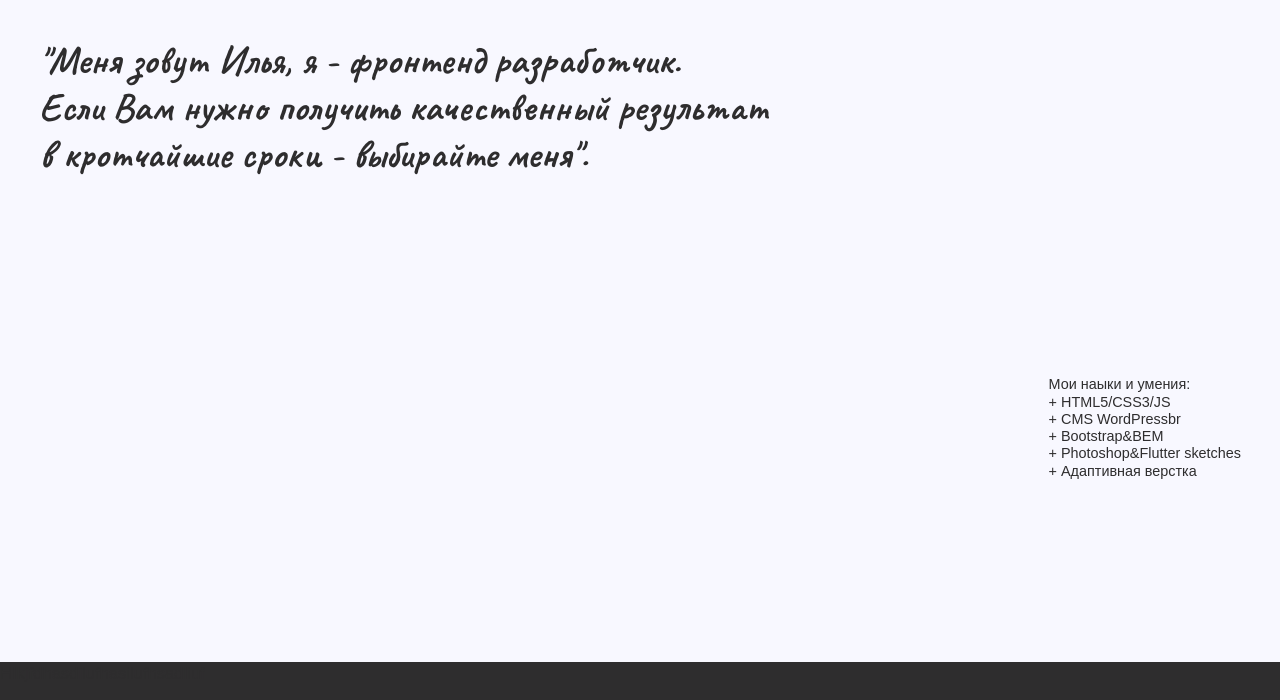
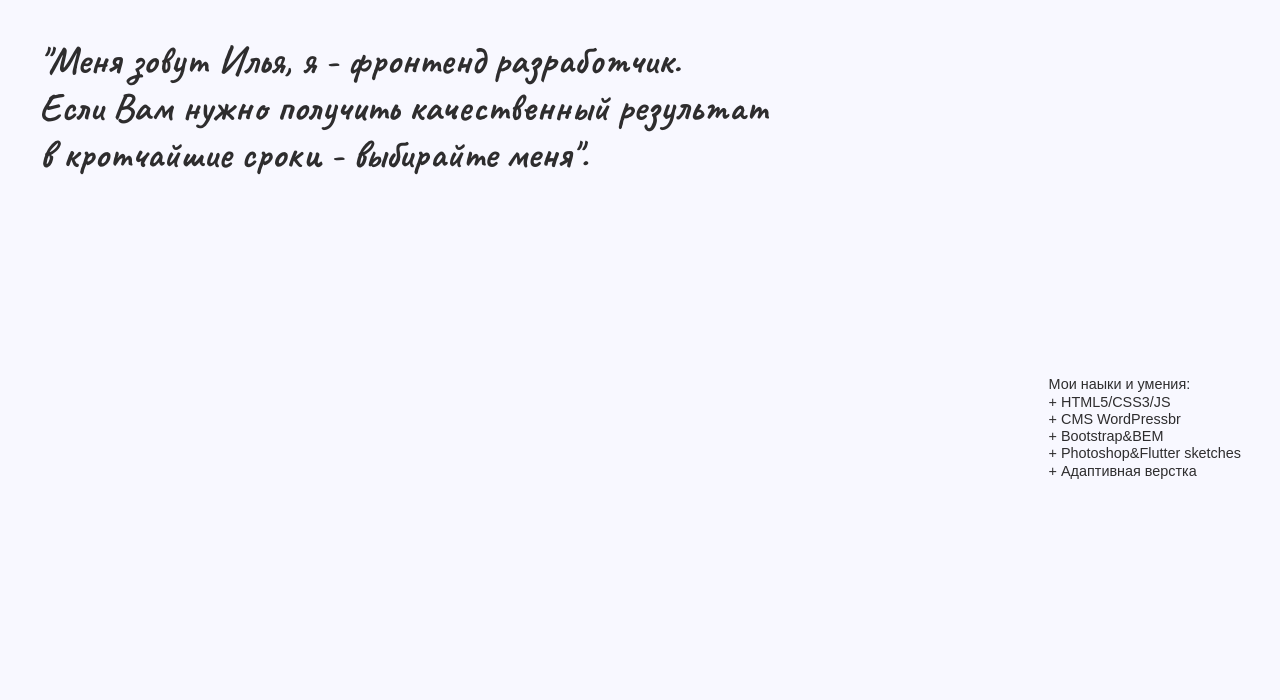
Before and after one commit to KIWI-pro/KIWI-pro.github.io, a plain HTML site: page index.html in a window 1280 px wide. Shown: the part 82-782 px from the top of the page. Drawn offline with nearby package versions, Linux system fonts and the light colour scheme; a script that the page names is missing; a web font is replaced by a local one.

Commit message:
Update index.html

```diff
--- a/index.html
+++ b/index.html
@@ -45,9 +45,6 @@
           + Адаптивная верстка</h2>
       </div>
     </div>
-    <div class="row footer">
-      <div class="col- col-md-sm">HIkjfdhasdilufhasilufhsadliuf</div>
-    </div>
   </div>
 
   <!-- Optional JavaScript -->
```
